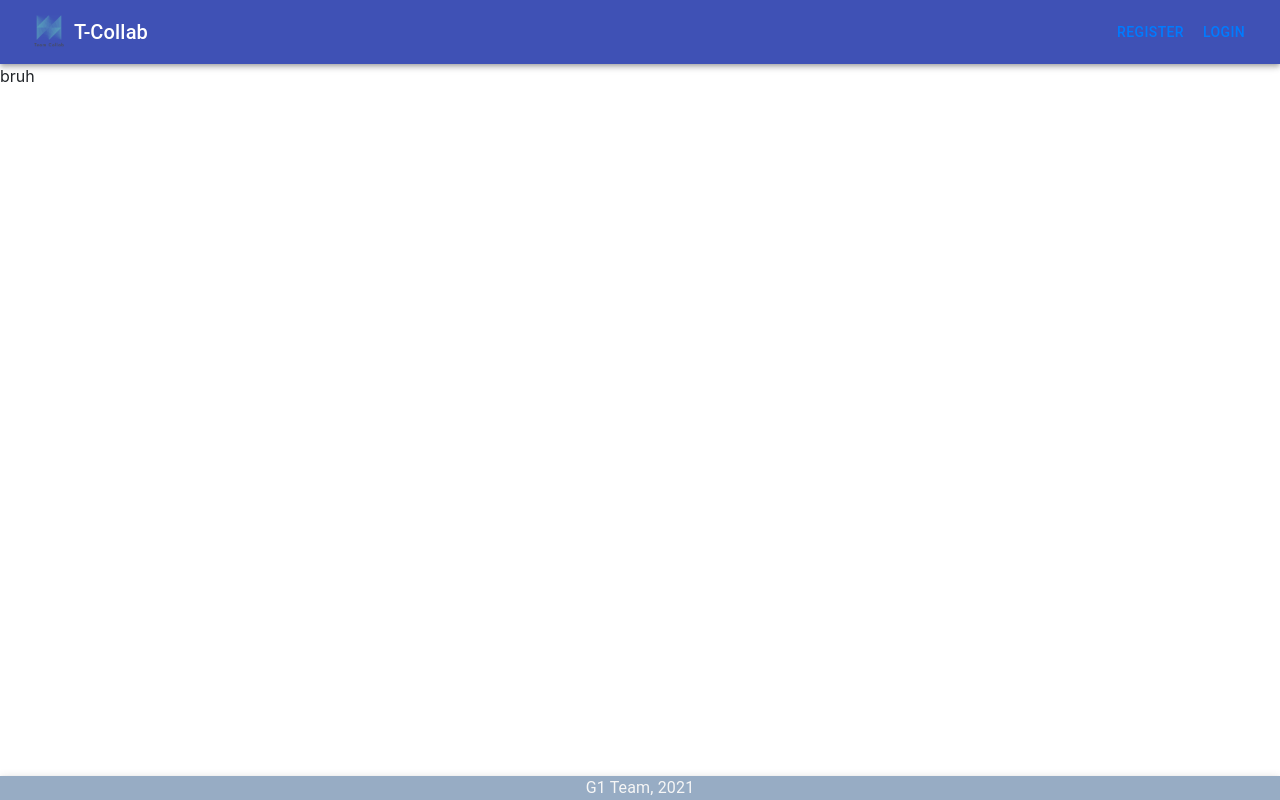
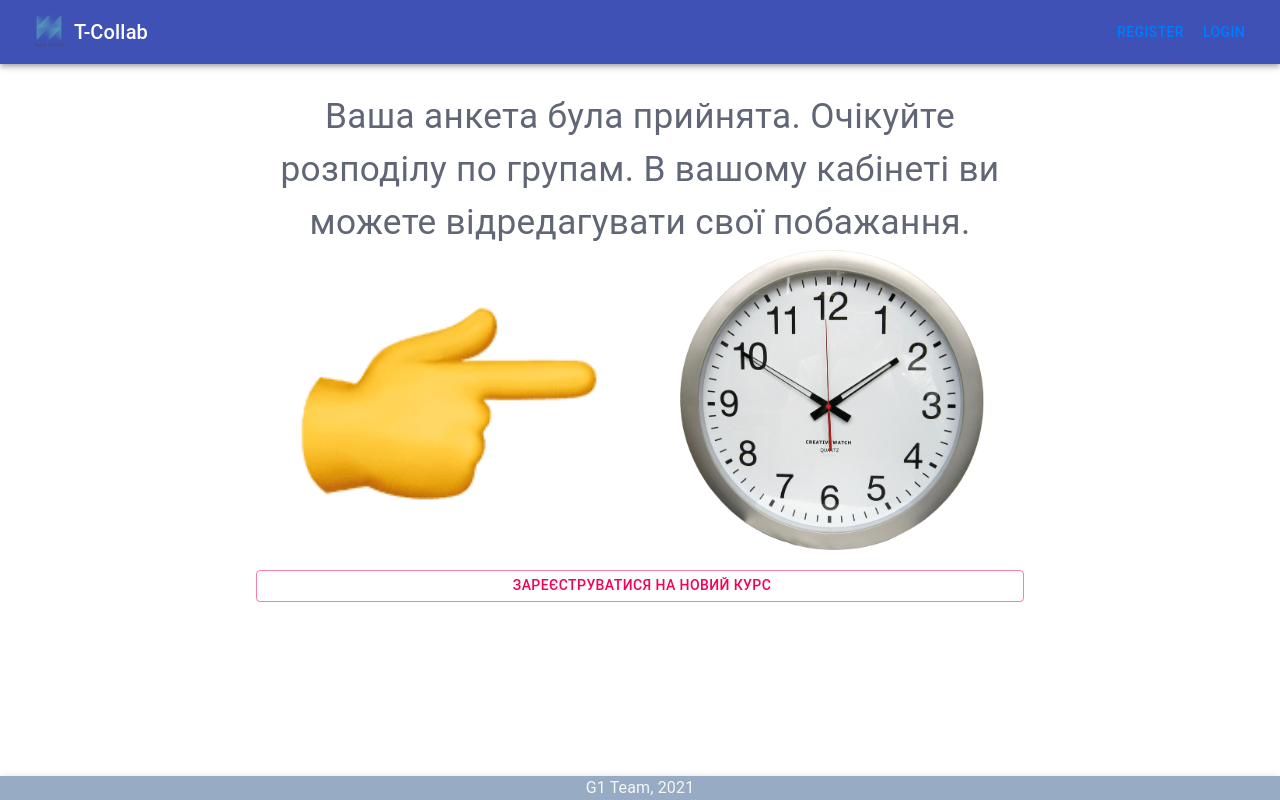
Before and after one commit to ukitta555/Integrated-Course-System, a React (Create React App) app in the folder IntegratedCourseSystem/ClientApp/: page /student_waiting_page in a window 1280 px wide. Built offline with nearby package versions, Linux system fonts and the light colour scheme.

Commit message:
student waiting page and minor routes changes

```diff
--- a/IntegratedCourseSystem/ClientApp/src/components/App.tsx
+++ b/IntegratedCourseSystem/ClientApp/src/components/App.tsx
@@ -10,6 +10,7 @@ import RegistrationForm from './RegistrationForm/RegistrationForm'
 import QuestionnaireForm from "./QuestionnaireForm/QuestionnaireForm";
 import Footer from "./Footer/Footer";
 import TeacherWaitingPage from "./TeacherWaitingPage/TeacherWaitingPage";
+import StudentWaitingPage from "./StudentWaitingPage/StudentWaitingPage";
 
 const App = () => {
     return (
@@ -27,8 +28,11 @@ const App = () => {
               <Route path = '/questionnaire'>
                   <QuestionnaireForm />
               </Route>
-              <Route path = '/test'>
+              <Route path = '/teacher_waiting_page'>
                   <TeacherWaitingPage />
+              </Route>
+              <Route path = '/student_waiting_page'>
+                  <StudentWaitingPage/>
               </Route>
               <Route path = '/'>
                   bruh
--- /dev/null
+++ b/IntegratedCourseSystem/ClientApp/src/components/StudentWaitingPage/StudentWaitingPage.tsx
@@ -0,0 +1,71 @@
+import React from 'react'
+
+import Typography from '@material-ui/core/Typography';
+import Button from "@material-ui/core/Button";
+
+class DeleteIcon extends React.Component {
+  render() {
+    return null;
+  }
+}
+
+const StudentWaitingPage = () => {
+  const GridWrapperStyle = {
+    gridTemplateAreas: "'waitingText waitingText' 'hand clock' 'reg_button reg_button'",
+    margin: "2vw 20vw 0 20vw",
+    height: "40vw",
+    display: "grid",
+    gridTemplateColumns: "auto auto",
+    gridTemplateRows: "12.5vw 23.5vw 4vw",
+  }
+  const waitingTextWrapperStyle = {
+    gridArea: "waitingText",
+    display: "flex",
+    alignItems: "center"
+  }
+
+  const waitingTextStyle = {
+    color: "#606675",
+    fontStyle: "normal",
+    fontWeight: "normal" as "normal",
+    textAlign: 'center' as 'center',
+    fontSize: "2.75vw",
+    // fontFamily: Roboto;
+  }
+  const handStyle = {
+    backgroundRepeat: "no-repeat",
+    backgroundImage: "url(img/hand_to_right_emoji.png)",
+    backgroundSize: "contain",
+    backgroundPosition: "center",
+    gridArea: "hand",
+  }
+  const clockStyle = {
+    backgroundRepeat: "no-repeat",
+    backgroundImage: "url(img/clock.png)",
+    backgroundSize: "contain",
+    backgroundPosition: "center",
+    gridArea: "clock",
+  }
+  const regButtonStyle = {
+    gridArea: "reg_button",
+    marginTop: "1.5vw"
+  }
+
+  return (
+        <div style={GridWrapperStyle}>
+          <div style={waitingTextWrapperStyle}>
+            <Typography component="h1" style = {waitingTextStyle}>
+              Ваша анкета була прийнята. Очікуйте розподілу по групам. В вашому кабінеті ви можете відредагувати свої побажання.
+          </Typography>
+          </div>
+          <div style={handStyle} />
+          <div style={clockStyle} />
+          <Button style={regButtonStyle} variant="outlined" color="secondary" startIcon={<DeleteIcon />}>
+            Зареєструватися на новий курс
+          </Button>
+        </div>
+
+  )
+}
+
+export default StudentWaitingPage
```
